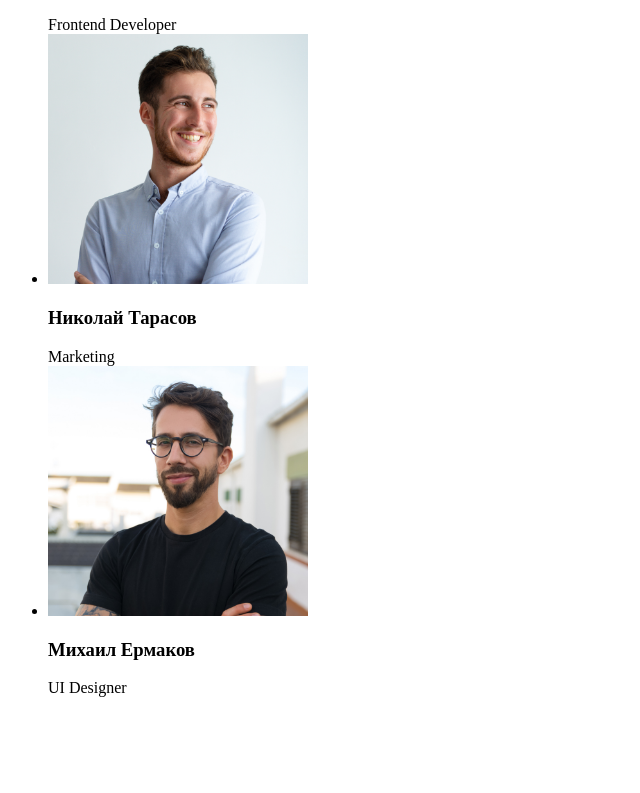
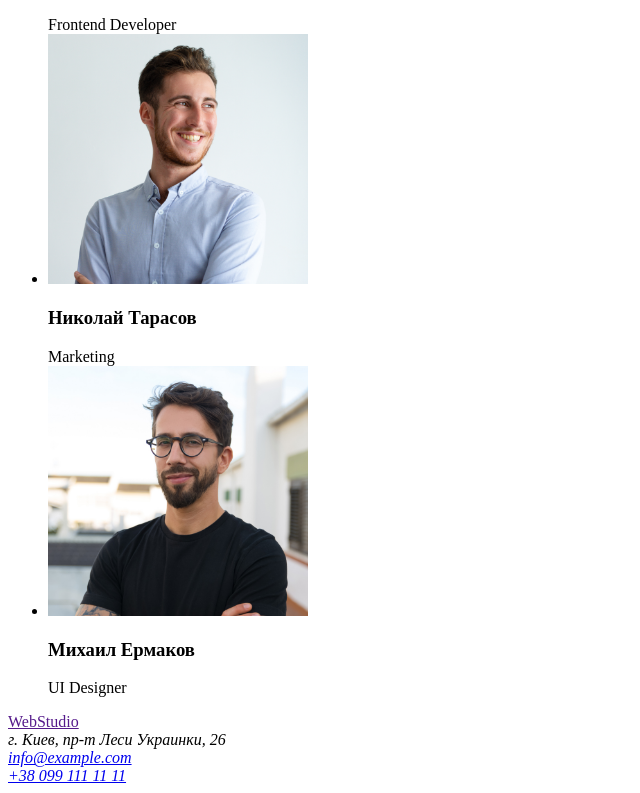
Before and after one commit to SerhiySBV/goit-markup-hw-01, a plain HTML site: page index.html in a window 1280 px wide. Shown: the part 1576-2369 px from the top of the page, without its empty margins (0-640 px from the left). Before the commit the page ends 2289 px from the top, so only its background shows below. Drawn offline with Linux system fonts and the light colour scheme.

Commit message:
Update index.html

```diff
--- a/index.html
+++ b/index.html
@@ -4,9 +4,8 @@
     <meta charset="UTF-8" />
     <meta http-equiv="X-UA-Compatible" content="IE=edge" />
     <meta name="viewport" content="width=device-width, initial-scale=1.0" />
-    <title>Document</title>
+    <title>WebStudio</title>
   </head>
-
   <body>
     <!--Header-->
     <header>
@@ -22,7 +21,7 @@
       <address>
         <ul>
           <li><a href="mailto:info@devstudio.com">info@devstudio.com</a></li>
-          <li><a href="tel:+380961111111">+380961111111</a></li>
+          <li><a href="tel:+380961111111">+38 099 111 11 11</a></li>
         </ul>
       </address>
     </header>
@@ -93,5 +92,15 @@
       </ul>
     </section>
     <!--Futter-->
+    <footer>
+      <a href="/"></a>
+      <a href="">WebStudio</a>
+      <address>
+        г. Киев, пр-т Леси Украинки, 26
+        <br />
+        <a href="mailto:info@example.com">info@example.com</a><br />
+        <a href="tel:+380961111111">+38 099 111 11 11</a>
+      </address>
+    </footer>
   </body>
 </html>
```
